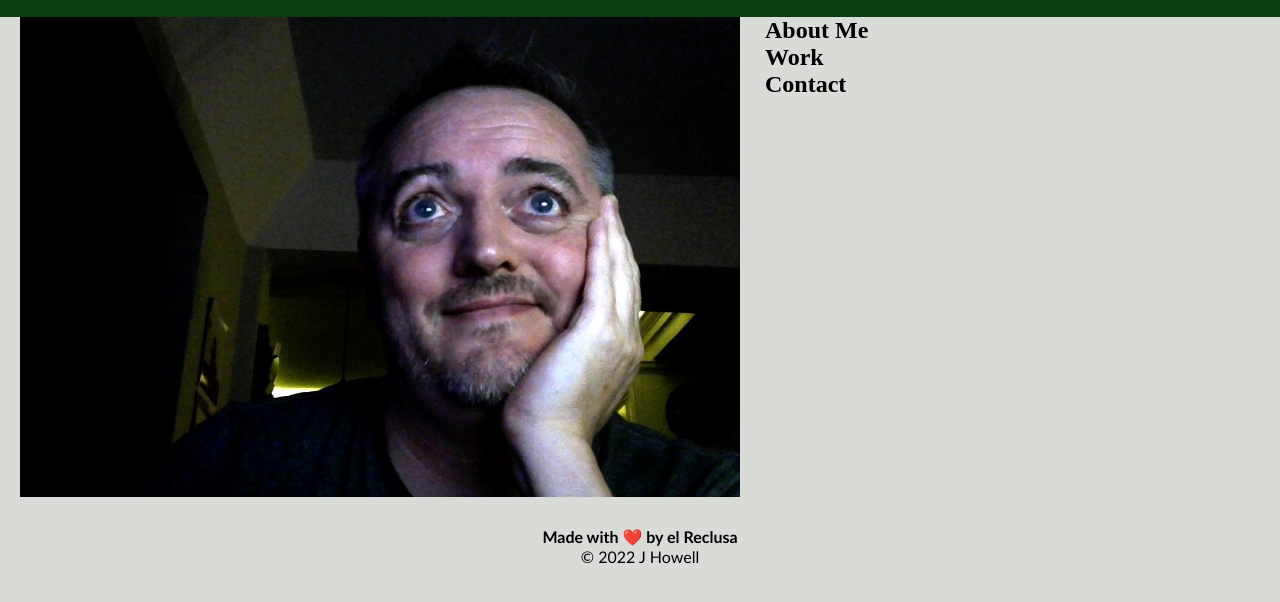
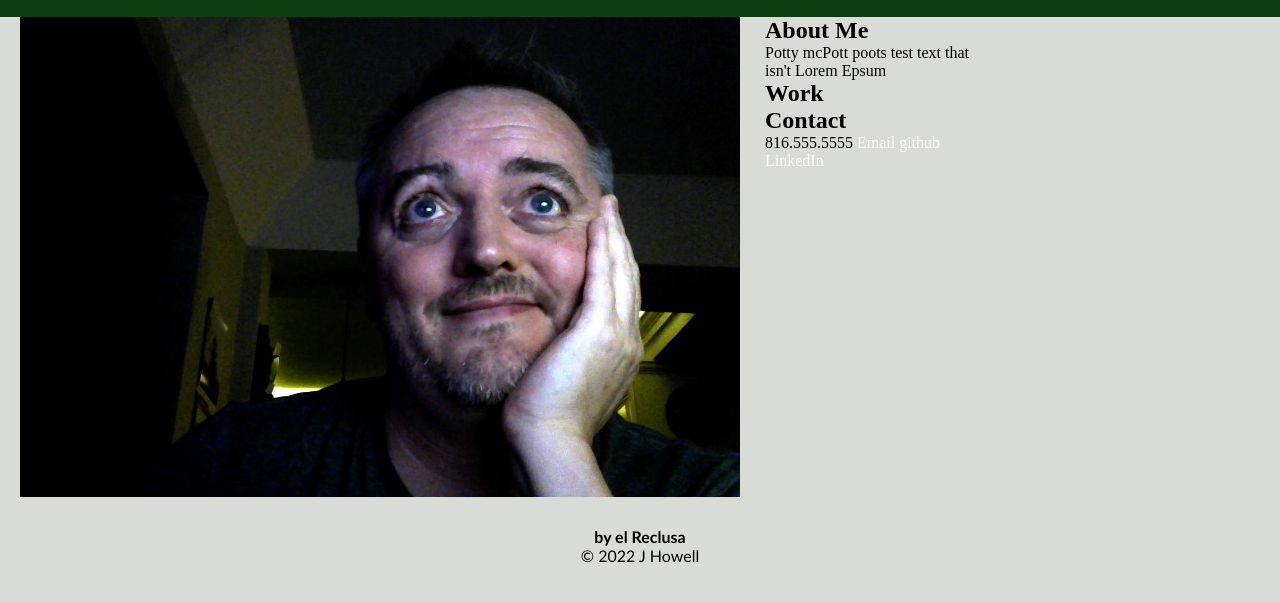
Before and after one commit to J-Howell-kc/J-Howell-Portfolio, a plain HTML site: page index.html in a window 1280 px wide. Shown: the part 80-682 px from the top of the page. Drawn offline with Linux system fonts and the light colour scheme.

Commit message:
very slowly inching toward it

```diff
--- a/assets/css/style.css
+++ b/assets/css/style.css
@@ -20,9 +20,7 @@ body {
     font-size: 48px;
 }
 
-.header h1 .seo {
-    color: #d9dcd6;
-}
+
 
 .header div {
     padding-top: 15px;
@@ -51,7 +49,8 @@ p {
 }
 
 .hero {
-    height: 800px;
+    height: 800
+    px;
     width: 100%;
     margin-bottom: 25px;
     background-image: src="assets/images/StaringAtAScreen.jpg";
--- a/index.html
+++ b/index.html
@@ -26,13 +26,14 @@
    <div class="content">
        <section id="about me" class="about_me">
            <img src="./assets/images/StaringAtAScreen.jpg" alt="" class="float-left" />
-        <!-- added alt text for accessibility, fixed broken link by adding id element, changed semantic element to section-->
+
 
            <h2>About Me</h2>
-           <p>
+           <p> Potty mcPott poots test text that isn't Lorem Epsum
 
            </p>
        </section>
+
        <section id="work" class="work">
            <img src="./assets/images/.jpg" alt= "" class="float-right" />
            <h2>Work</h2>
@@ -41,20 +42,24 @@
 
 
        </section>
+
        <section id="contact" class="contact">
            <img src="./assets/images/.jpg" alt= ""class="float-left" />
            <h2>Contact</h2>
-           <p>
+           <p>816.555.5555
+               <a href="mailto:howell_j@hotmail.com">Email</a>
+               <a href="https://github.com/J-Howell-kc">github</a>
+               <a href="https://www.linkedin.com/in/j-howell-144553175/">LinkedIn</a>
 
            </p>
-           <!-- added alt text for accessibility, changed semantic element to section -->
+
 
        </section>
    </div>
 
    <footer class="footer">
-       <h4>Made with ❤️️ by el Reclusa</h4>
-       <!-- changed header from h2 to h4 for accessibility-->
+       <h4>by el Reclusa</h4>
+
        <p>
            &copy; 2022 J Howell
        </p>
```
